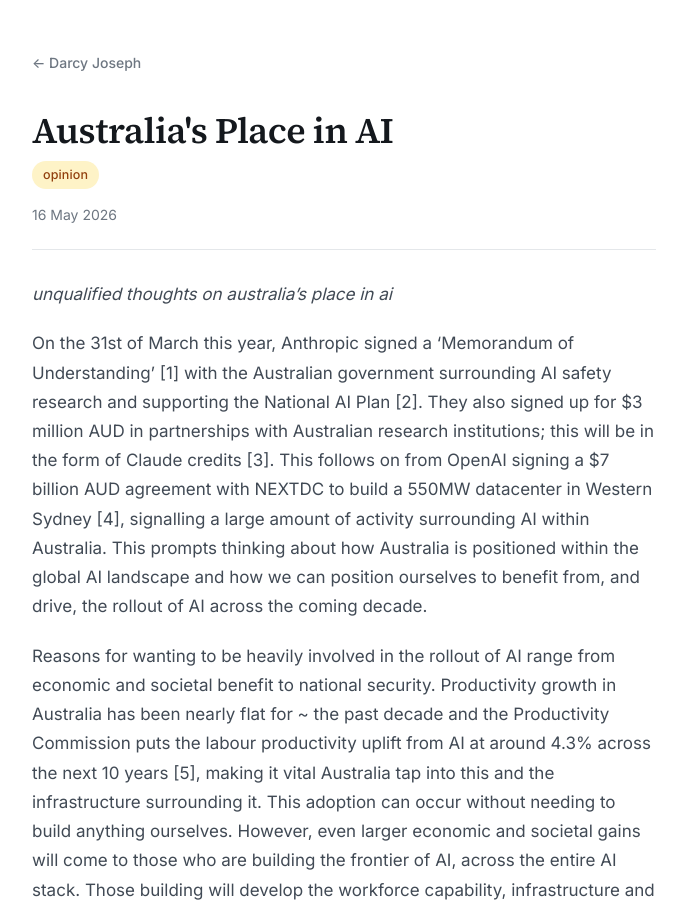
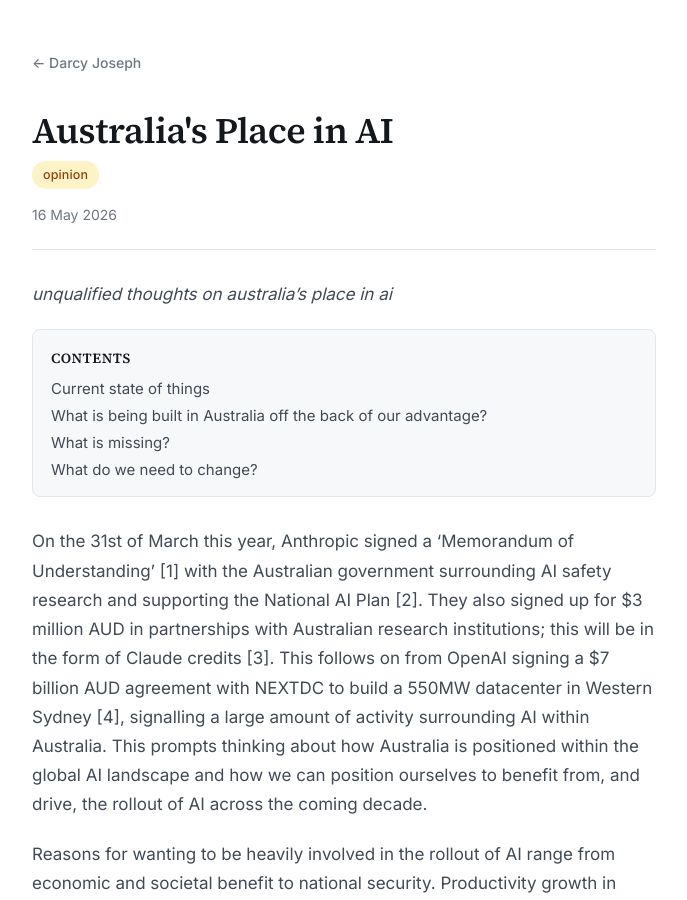
Before and after one commit to darcywjoseph/darcywjoseph.github.io, a Jekyll site: the page built from writings/australia-place-in-ai.md, in a window 1280 px wide and 900 px high. Shown: the whole window, without its empty margins (296-983 px from the left). Built offline with Jekyll 4.4.1, drawn with Linux system fonts in a browser that asks for light colours; some of the changed text lies outside the part shown.

Commit message:
chore: add table of contents

```diff
--- a/index.html
+++ b/index.html
@@ -428,7 +428,7 @@
     <button class="tab-btn active" data-tab="experience" role="tab" aria-selected="true"  aria-controls="experience">Experience</button>
     <button class="tab-btn"        data-tab="research"   role="tab" aria-selected="false" aria-controls="research">Research</button>
     <button class="tab-btn"        data-tab="education"  role="tab" aria-selected="false" aria-controls="education">Education</button>
-    <button class="tab-btn"        data-tab="blog"   role="tab" aria-selected="false" aria-controls="writings">Writings</button>
+    <button class="tab-btn"        data-tab="writings"   role="tab" aria-selected="false" aria-controls="writings">Blog</button>
   </nav>
 
   <div class="tab-pane active" id="experience" role="tabpanel" tabindex="0">
--- a/writings/australia-place-in-ai.md
+++ b/writings/australia-place-in-ai.md
@@ -7,6 +7,13 @@
 ---
 
 *unqualified thoughts on australia's place in ai*
+
+<nav class="toc" markdown="1">
+**contents**
+
+* seed
+{:toc}
+</nav>
 
 On the 31st of March this year, Anthropic signed a 'Memorandum of Understanding' [1] with the Australian government surrounding AI safety research and supporting the National AI Plan [2]. They also signed up for $3 million AUD in partnerships with Australian research institutions; this will be in the form of Claude credits [3]. This follows on from OpenAI signing a $7 billion AUD agreement with NEXTDC to build a 550MW datacenter in Western Sydney [4], signalling a large amount of activity surrounding AI within Australia. This prompts thinking about how Australia is positioned within the global AI landscape and how we can position ourselves to benefit from, and drive, the rollout of AI across the coming decade.
 
@@ -36,7 +43,7 @@
 
 Together, these position Australia incredibly well across a few key areas in the AI stack, specifically areas that may become bottlenecks as the AI rollout occurs across the next decade. However, so far, we have not been able to turn this into a clear advantage in frontier AI capabilities or into the GDP increase that AI is supposed to bring.
 
-## What is being built in Australia off the back of our advantage
+## What is being built in Australia off the back of our advantage?
 
 The Australian Government has, alongside the National AI Plan, added up to $70 million for AI accelerator grants through the CRC program as per the May budget [18]. Regulation wise, there is no specific AI act and no dedicated regulator.
 
@@ -44,7 +51,7 @@
 
 Our top institutions are also still publishing novel and frontier research at the top AI conferences.
 
-## What is missing
+## What is missing?
 
 Although Australia is very well placed to capitalise at the bottom of the AI stack (minerals, land, energy) and has world class contributions to AI research, we see a middle layer, the model, and the application layer above, where we are either weak or we lack. We have no frontier model capabilities, large scale ML Engineering nor the compute to support either of these. Note we also have minimal to no semiconductor manufacturing or fabrication capabilities, this is such a complex part of the AI stack we won't consider Australia investing in this part any time soon.
 
@@ -56,7 +63,7 @@
 
 There is growing political concern around the data centre build out itself. If multinationals (aka OpenAI and Anthropic) are going to use Australian land, energy and water, then Australians deserve a fair return. We risk becoming a side item in the rollout of these data centres if we don't carefully consider their development and how Australians can be ensured they, and the land, benefit. Both hyper-scaler agreements signed this year are non-binding and neither includes procurement preferences or compute access for Australian researchers or companies. We have the land, the minerals, the energy and the regulatory environment these companies need and, so far, the agreements seem more one sided.
 
-## What do we need to change
+## What do we need to change?
 
 In order to ensure Australia not only remains relevant but can drive and contribute to the AI rollout without becoming a passenger, there are a few things we need to address.
 
@@ -74,6 +81,7 @@
 In summary, Australia has some incredible assets working in our favour, however, we have work to do and an attitude to shift if we are to avoid becoming passengers and instead want to maximise benefit to our society across the coming decades.
 
 ## References
+{:.no_toc}
 
 <ol class="refs">
   <li>Minister for Industry and Innovation, "New agreement on AI collaboration with Anthropic", 1 April 2026. <a href="https://www.minister.industry.gov.au/ministers/charlton/media-releases/new-agreement-ai-collaboration-anthropic">https://www.minister.industry.gov.au/ministers/charlton/media-releases/new-agreement-ai-collaboration-anthropic</a></li>
```
